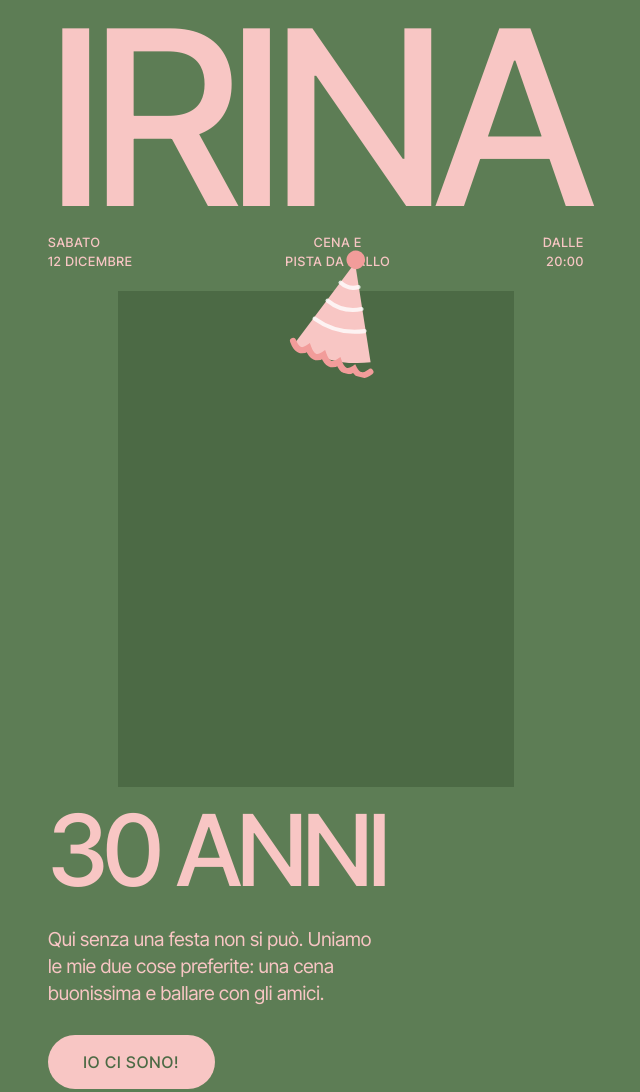
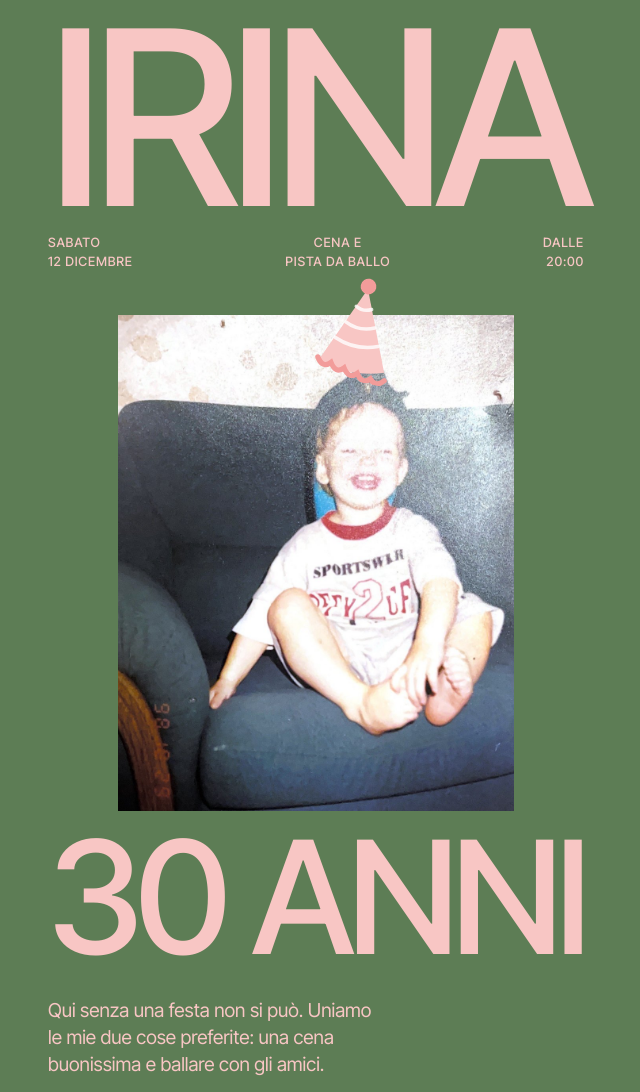
Before and after one commit to ratatuy-239/irina-30, a plain HTML site: page index.html in a window 1280 px wide. Shown: the top 1092 px of the page, without its empty margins (324-964 px from the left). Drawn offline with Linux system fonts and the light colour scheme.

Commit message:
Add photo to the poster and fit the party hat
Co-Authored-By: Claude Fable 5.2 <noreply@anthropic.com>

```diff
--- a/index.html
+++ b/index.html
@@ -30,14 +30,14 @@ h1,h2,p{margin:0}
 .poster .wrap{display:flex;flex-direction:column}
 .big{display:block;font-weight:500;text-transform:uppercase;letter-spacing:-.045em;line-height:.8;white-space:nowrap;font-size:30vw}
 h1{font-size:inherit;font-weight:inherit}
-.meta{display:flex;justify-content:space-between;gap:1rem;margin:1.1rem 0 1.25rem}
+.meta{display:flex;justify-content:space-between;gap:1rem;margin:1.1rem 0 2.75rem}
 .meta span:nth-child(2){text-align:center}
 .meta span:last-child{text-align:right}
 .photo{position:relative;width:74%;align-self:center;margin-bottom:1.5rem}
 .photo-box{aspect-ratio:4/5;background:var(--verde-scuro);overflow:hidden}
 .photo-box img{width:100%;height:100%;object-fit:cover;display:block}
 /* cappellino: spostare con left/top quando arriva la foto */
-.hat{position:absolute;width:26%;left:44%;top:-9%;transform:rotate(14deg)}
+.hat{position:absolute;width:22%;left:50%;top:-8%;transform:rotate(12deg)}
 .lead{font-size:1.2rem;line-height:1.4;margin:2.25rem 0 1.75rem;max-width:30ch}
 .btn{font:500 1rem var(--font);text-transform:uppercase;letter-spacing:.06em;background:var(--rosa);color:var(--verde-scuro);border:0;border-radius:999px;padding:1.05rem 2.2rem;cursor:pointer;align-self:flex-start;transition:transform .15s}
 .btn:hover{transform:translateY(-2px)}
@@ -87,8 +87,7 @@ input[type=text]:focus{outline:0;border-bottom-color:var(--rosso)}
     </div>
     <div class="photo">
       <div class="photo-box">
-        <!-- FOTO: mettere foto.jpg accanto a questo file e togliere il commento dalla riga sotto -->
-        <!-- <img src="foto.jpg" alt="Irina"> -->
+        <img src="foto.jpg" alt="Irina da piccola, che ride su una poltrona">
       </div>
       <svg class="hat" viewBox="0 0 100 120" aria-hidden="true">
         <path d="M50 14 12 104q38 14 76 0z" fill="#f8c6c4"/>
@@ -97,7 +96,7 @@ input[type=text]:focus{outline:0;border-bottom-color:var(--rosso)}
         <circle cx="50" cy="11" r="9" fill="#f29c9a"/>
       </svg>
     </div>
-    <span class="big" data-fit aria-hidden="true">30 anni</span>
+    <div aria-hidden="true"><span class="big" data-fit>30 anni</span></div>
     <p class="lead">Qui senza una festa non si può. Uniamo le mie due cose preferite: una cena buonissima e ballare con gli amici.</p>
     <button class="btn" type="button" id="go-rsvp">Io ci sono!</button>
   </div>
```
Also changed, not shown: foto.jpg (added).
